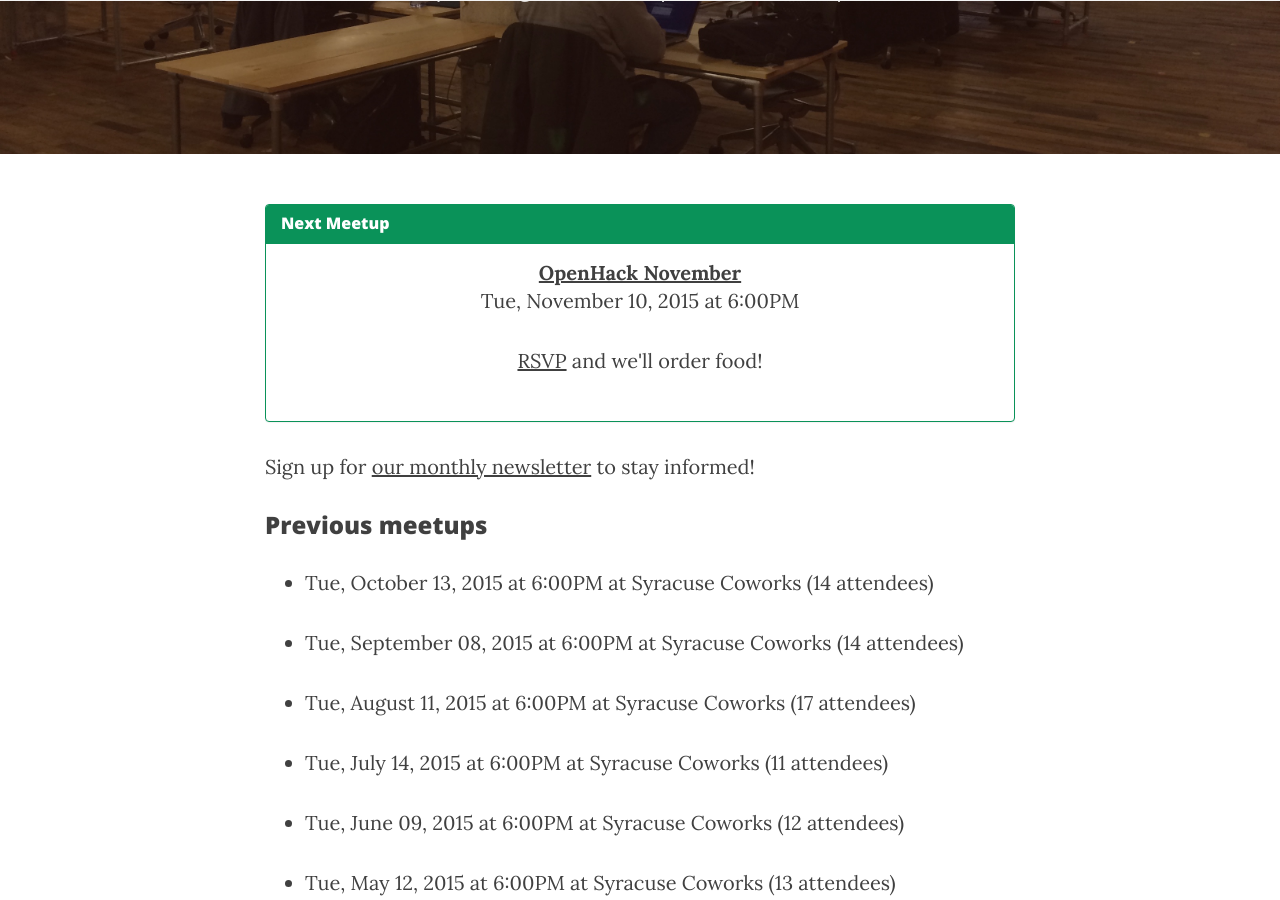
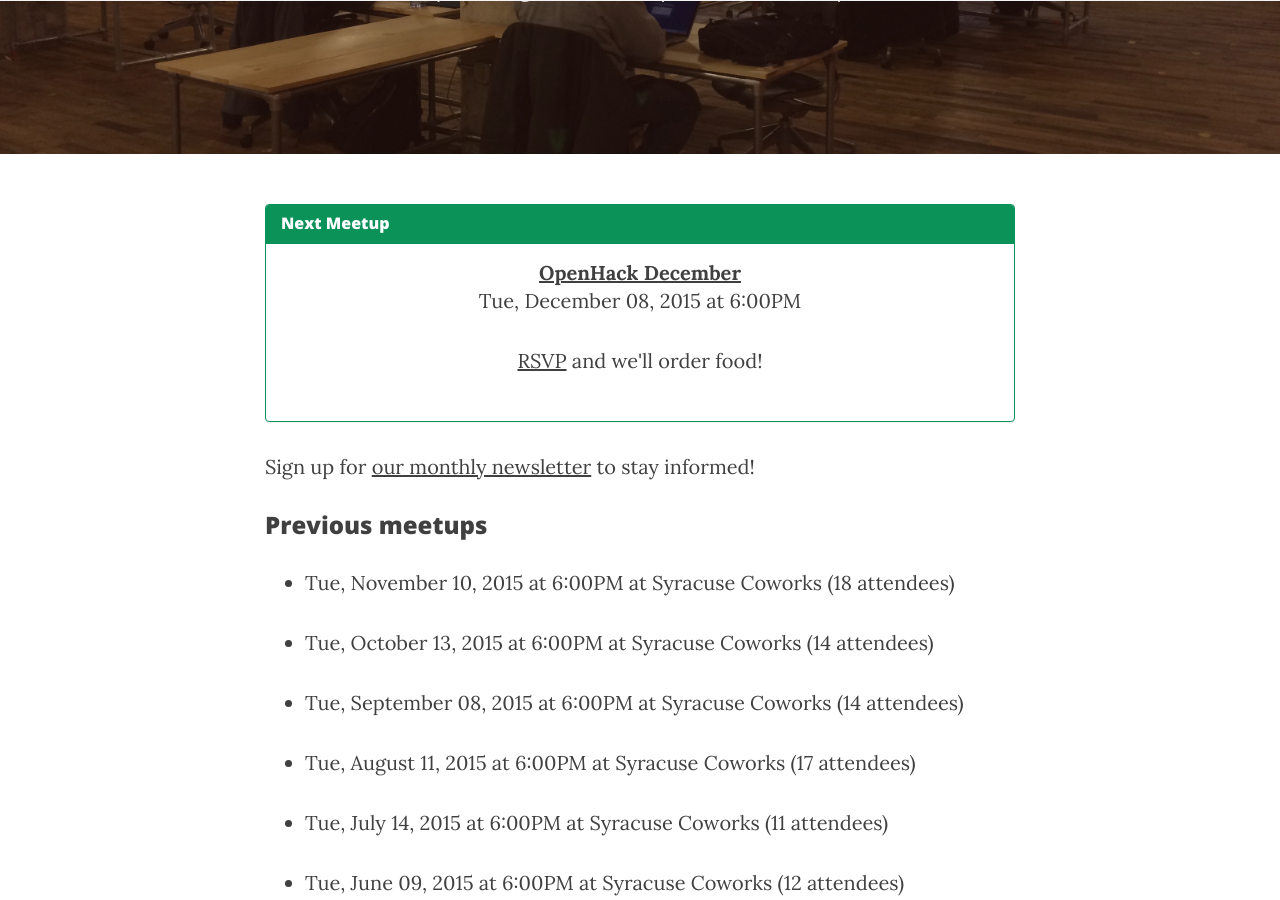
Before and after one commit to syracuseio/openhacksyr.github.io, a Jekyll site: the page built from events.md, in a window 1280 px wide and 900 px high, scrolled down 302 px. Built offline with Jekyll 4.4.1, drawn with Linux system fonts in a browser that asks for light colours; nearby versions of some CDN libraries.

Commit message:
Add December Event

```diff
--- a/_data/events.yaml
+++ b/_data/events.yaml
@@ -1,8 +1,13 @@
 ---
+- name: OpenHack December
+  date: 8-12-2015 at 6pm
+  location: coworks
+  rsvp_link: http://nextplex.com/syracuse-ny/calendar/events/34204-openhack-december
 - name: OpenHack November
   date: 10-11-2015 at 6pm
   location: coworks
   rsvp_link: http://nextplex.com/syracuse-ny/groups/openhack-syracuse/events/33763-openhack-november
+  attendees: 18
 - name: OpenHack October
   date: 13-10-2015 at 6pm
   location: coworks
```
